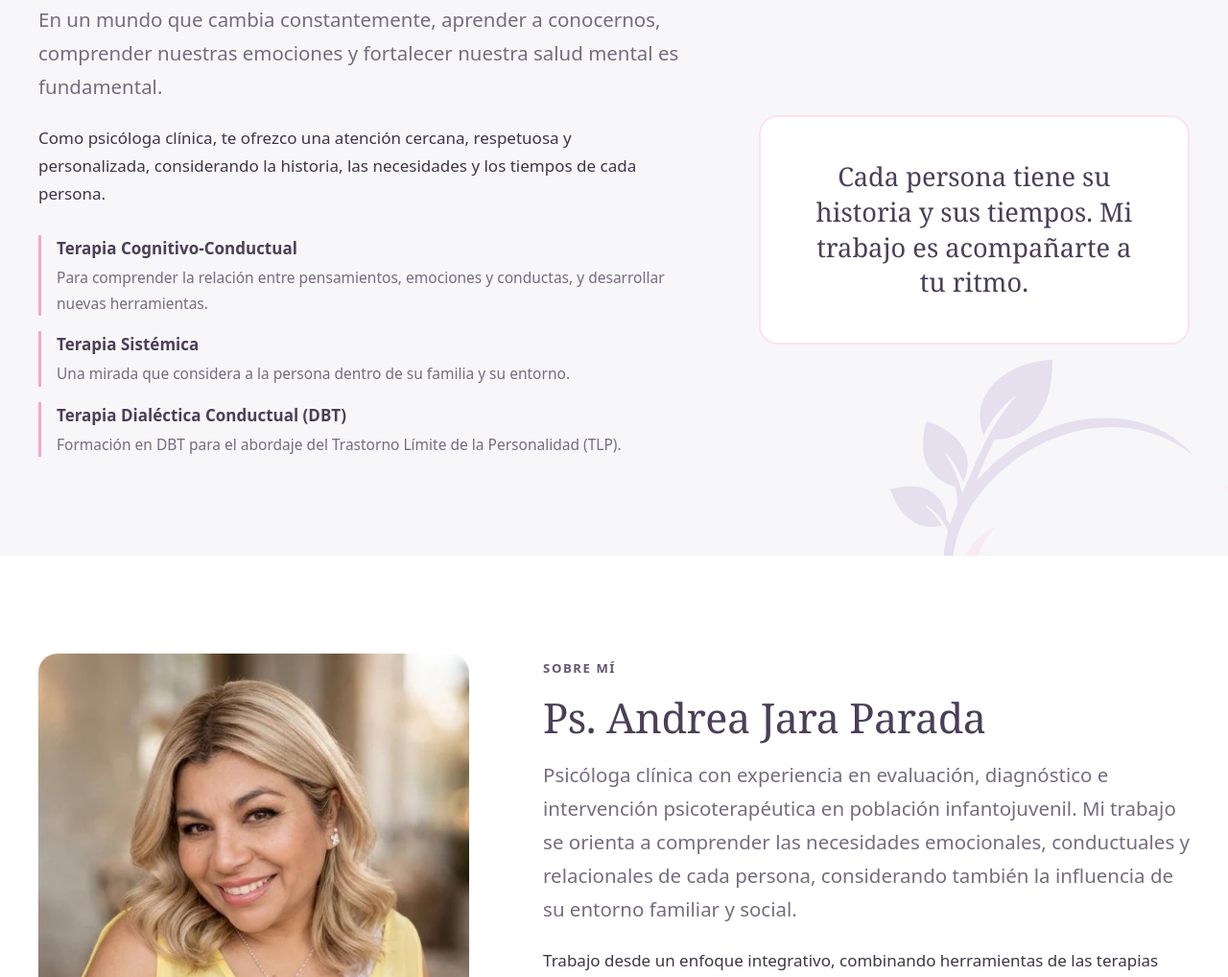
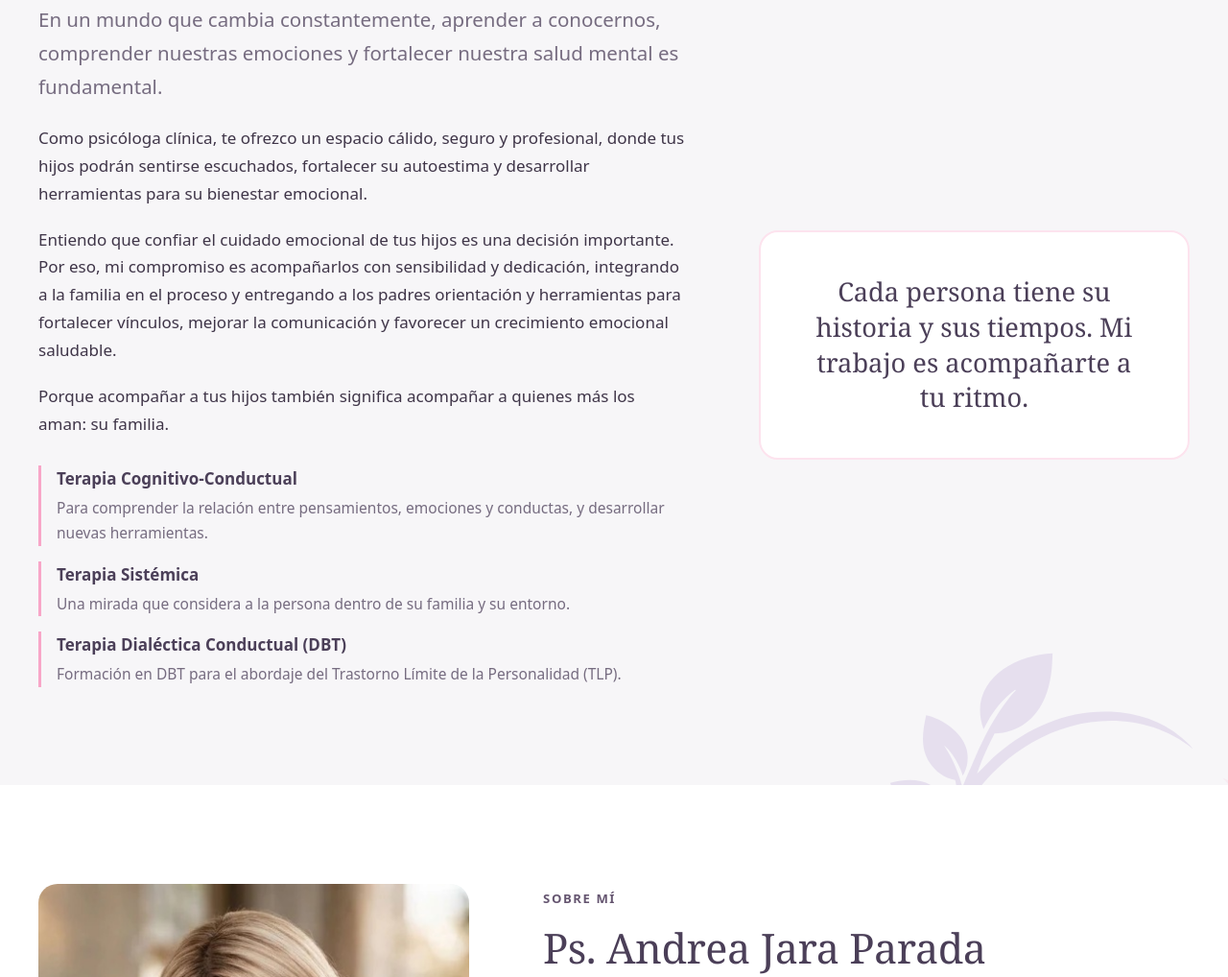
Before and after one commit to codigoraul/psiconido.cl, an Astro site: page / in a window 1280 px wide. Shown: the part 1237-2255 px from the top of the page at 96% size. Built offline with nearby package versions, Linux system fonts and the light colour scheme; Astro itself is replaced by a stand-in of ours.

Commit message:
Inicio: nuevo texto de presentación enfocado en hijos y familia
Co-Authored-By: Claude Opus 5.5 <noreply@anthropic.com>
Claude-Session: https://claude.ai/code/session_01CqLjp3MiPsyUuRk78joQru

```diff
--- a/src/pages/index.astro
+++ b/src/pages/index.astro
@@ -86,8 +86,18 @@ const rasgos = [
           emociones y fortalecer nuestra salud mental es fundamental.
         </p>
         <p>
-          Como psicóloga clínica, te ofrezco una atención cercana, respetuosa y personalizada,
-          considerando la historia, las necesidades y los tiempos de cada persona.
+          Como psicóloga clínica, te ofrezco un espacio cálido, seguro y profesional, donde tus
+          hijos podrán sentirse escuchados, fortalecer su autoestima y desarrollar herramientas
+          para su bienestar emocional.
+        </p>
+        <p>
+          Entiendo que confiar el cuidado emocional de tus hijos es una decisión importante. Por
+          eso, mi compromiso es acompañarlos con sensibilidad y dedicación, integrando a la familia
+          en el proceso y entregando a los padres orientación y herramientas para fortalecer
+          vínculos, mejorar la comunicación y favorecer un crecimiento emocional saludable.
+        </p>
+        <p>
+          Porque acompañar a tus hijos también significa acompañar a quienes más los aman: su familia.
         </p>
         <ul class="enfoque__list">
           {
```
